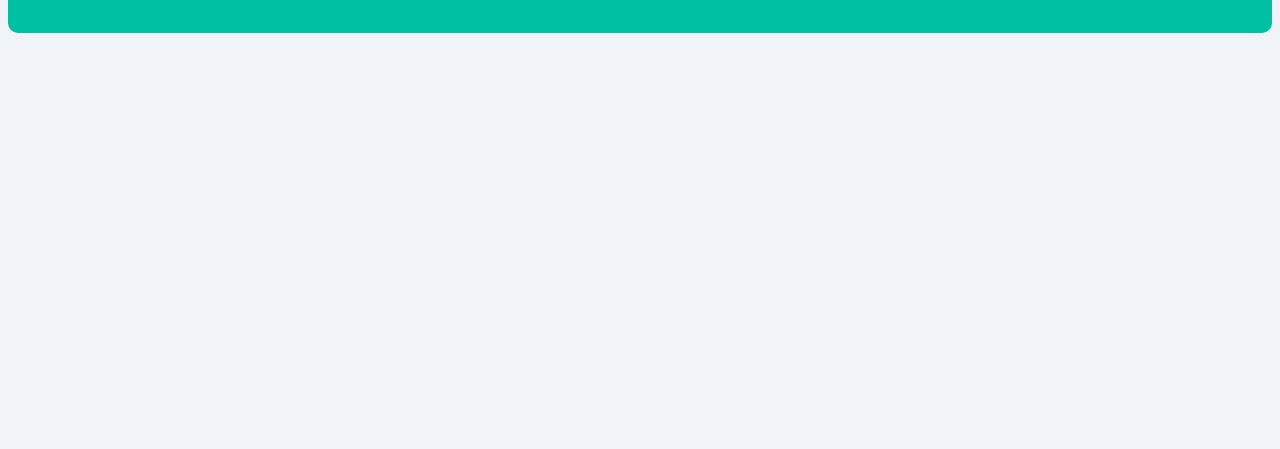
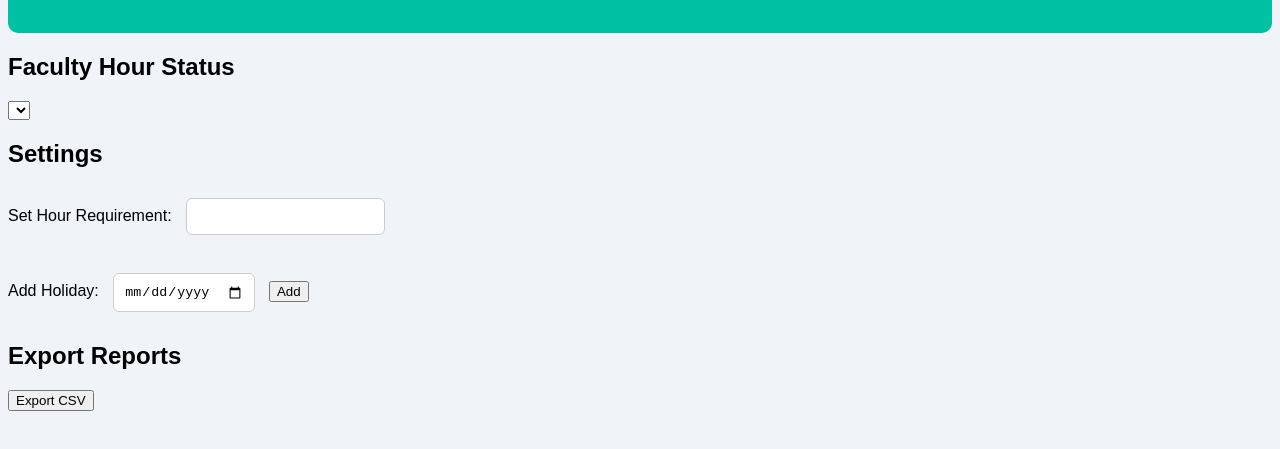
Before and after one commit to mayankxrawat/Pixel_Hackathon, a plain HTML site: page dashboard_admin.html in a window 1280 px wide. Shown: the part 195-644 px from the top of the page. Drawn offline with Linux system fonts and the light colour scheme.

Commit message:
Changes in the Admin Dashboard

```diff
--- a/dashboard_admin.html
+++ b/dashboard_admin.html
@@ -4,6 +4,7 @@
     <meta charset="UTF-8">
     <meta name="viewport" content="width=\, initial-scale=1.0">
     <title>Admin Dashboard</title>
+    <link rel="stylesheet" href="style2.css">
     <link rel="stylesheet" href="style.css">
 </head>
 <body>
@@ -12,5 +13,35 @@
         <div id="bottomhead">An innovation to: Faculty Work Hours Tracker and Visualizer</div>
         <br><br>
     </div>
+    <main>
+        <!-- View Faculty Status -->
+        <section>
+            <h2>Faculty Hour Status</h2>
+            <select id="facultySelector"></select>
+            <div id="facultyStatus"></div>
+        </section>
+
+        <!-- Settings -->
+        <section>
+            <h2>Settings</h2>
+            <label>Set Hour Requirement:
+                <input type="number" id="hourRequirement" />
+            </label><br><br>
+            <label>Add Holiday:
+                <input type="date" id="holidayDate" />
+                <button onclick="addHoliday()">Add</button>
+            </label>
+            <ul id="holidayList"></ul>
+        </section>
+
+        <!-- Export -->
+        <section>
+            <h2>Export Reports</h2>
+            <button onclick="exportToCSV()">Export CSV</button>
+        </section>
+    </main>
+
+    <script src="admin_dashboard.js"></script>
+
 </body>
 </html>
```
